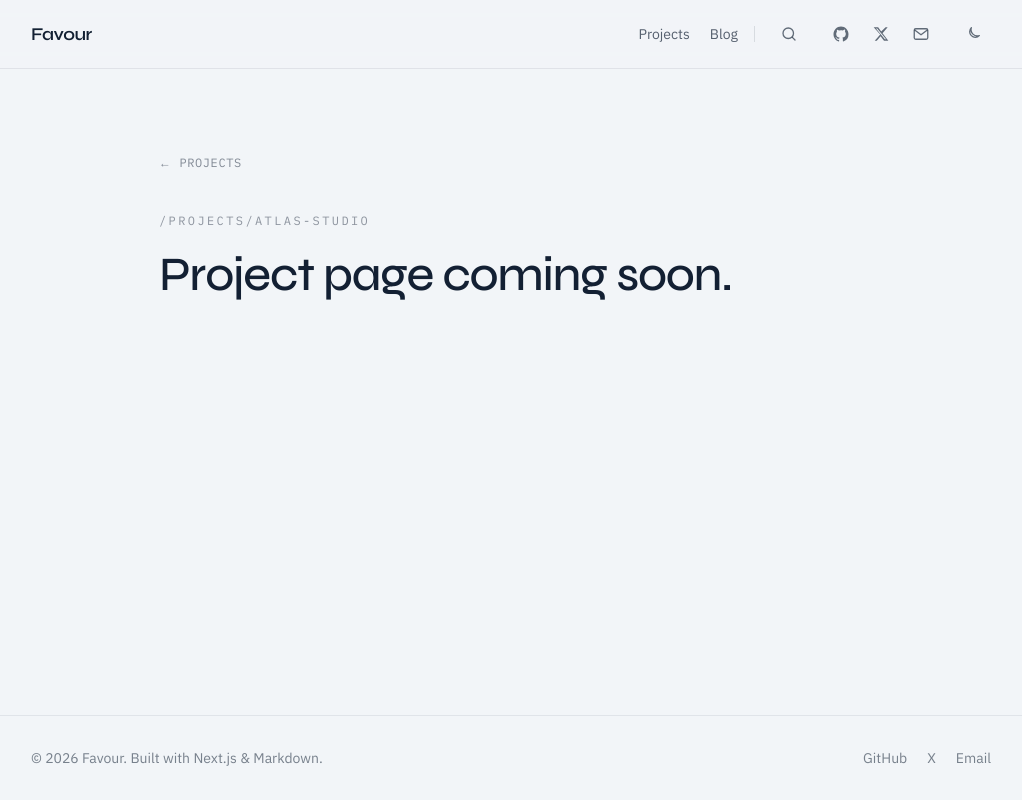
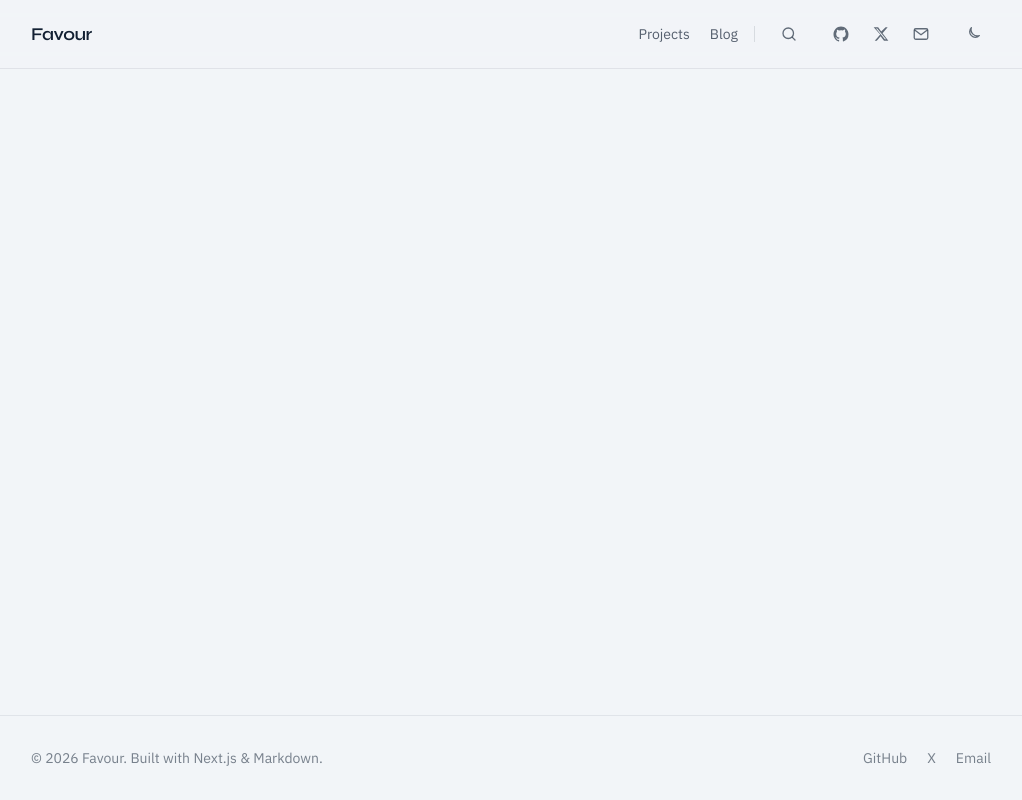
Before and after one commit to onyeisifavour/my-portfolio, a Next.js app: page /projects/atlas-studio in a window 1280 px wide. Shown: the whole page, without its empty margins (129-1151 px from the left). Built offline with nearby package versions, Linux system fonts and the light colour scheme.

Commit message:
blank out the project page

```diff
--- a/src/app/projects/[slug]/page.tsx
+++ b/src/app/projects/[slug]/page.tsx
@@ -1,5 +1,3 @@
-import Link from "next/link";
-
 export function generateStaticParams() {
   return [{ slug: "__placeholder__" }];
 }
@@ -7,22 +5,5 @@ export function generateStaticParams() {
 export default async function ProjectPage(props: PageProps<"/projects/[slug]">) {
   const { slug } = await props.params;
 
-  return (
-    <main className="flex-1">
-      <div className="mx-auto w-full max-w-3xl px-5 py-14 sm:px-8 sm:py-20">
-        <Link
-          href="/?tab=projects#work"
-          className="font-mono text-xs tracking-wider text-ink/50 uppercase transition-colors hover:text-accent"
-        >
-          ← Projects
-        </Link>
-        <h1 className="mt-10 font-mono text-xs tracking-[0.2em] text-ink/45 uppercase">
-          /projects/{slug}
-        </h1>
-        <p className="mt-4 font-display text-4xl leading-tight tracking-tight text-ink sm:text-5xl">
-          Project page coming soon.
-        </p>
-      </div>
-    </main>
-  );
+  return <main className="flex-1" data-project-slug={slug} />;
 }
```
